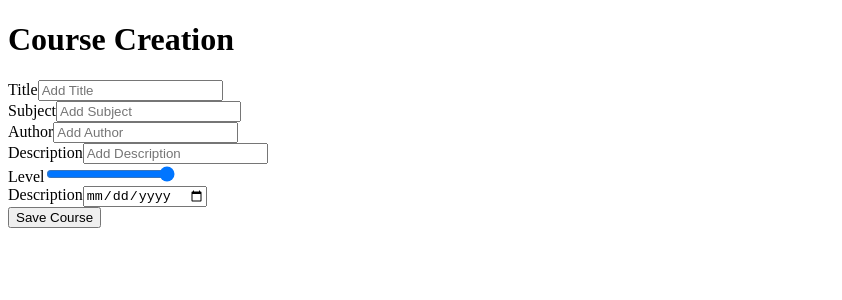
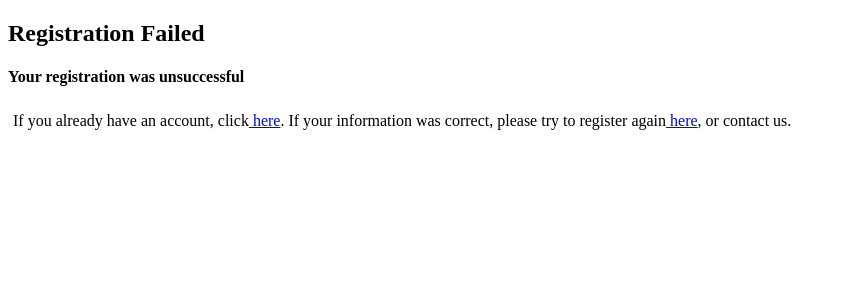
Before and after one commit to VedS1/CourseConnected, a React (Create React App) app in the folder educational-app/: page /registration-failed in a window 1280 px wide. Shown: the top 300 px of the page, without its empty margins (0-842 px from the left). Built offline with nearby package versions, Linux system fonts and the light colour scheme; no server answers.

Commit message:
Add Registration Error pages

```diff
--- a/educational-app/src/App.css
+++ b/educational-app/src/App.css
@@ -0,0 +1,4 @@
+.loginlink {
+  text-decoration: none;
+  color: blue;
+}
--- a/educational-app/src/App.js
+++ b/educational-app/src/App.js
@@ -4,6 +4,7 @@ import CourseCreationPage from './components/coursecreation/CourseCreationPage';
 import Login from './components/loginAndRegister/Login';
 import LoginError from './components/loginAndRegister/LoginError';
 import Register from './components/loginAndRegister/Register'
+import RegisterError from './components/loginAndRegister/RegisterError';
 import { useState, useEffect } from 'react';
 import { BrowserRouter as Router, Route, useParams } from 'react-router-dom'
 
@@ -52,7 +53,7 @@ return(
     </Route>
 
     <Route exact path="/registration-failed">
-      <CourseCreationPage/>
+      <RegisterError/>
     </Route>
 
     <Route exact path="/page/:page_id">
--- a/educational-app/src/components/loginAndRegister/LoginError.js
+++ b/educational-app/src/components/loginAndRegister/LoginError.js
@@ -3,7 +3,13 @@ const Error = () => {
         <div>
             <h2>Login Failed</h2>
             <h4>Your login was unsuccessful</h4>
-            <p>If you have not already created an account, click here. If you already have an account, please try to sign in again here or contact us.</p>
+            <p>
+                If you have not already created an account, click
+                <a className = "loginlink" href="/registration"> here</a>
+                . If you already have an account, please try to sign in again
+                <a className = "loginlink" href="/login"> here</a>
+                , or contact us.
+            </p>
         </div>
     )
 }
--- /dev/null
+++ b/educational-app/src/components/loginAndRegister/RegisterError.js
@@ -0,0 +1,17 @@
+const Error = () => {
+    return (
+        <div>
+            <h2>Registration Failed</h2>
+            <h4>Your registration was unsuccessful</h4>
+            <p>
+                If you already have an account, click
+                <a className = "loginlink" href="/login"> here</a>
+                . If your information was correct, please try to register again
+                <a className = "loginlink" href="/registration"> here</a>
+                , or contact us.
+            </p>
+        </div>
+    )
+}
+
+export default Error
```
